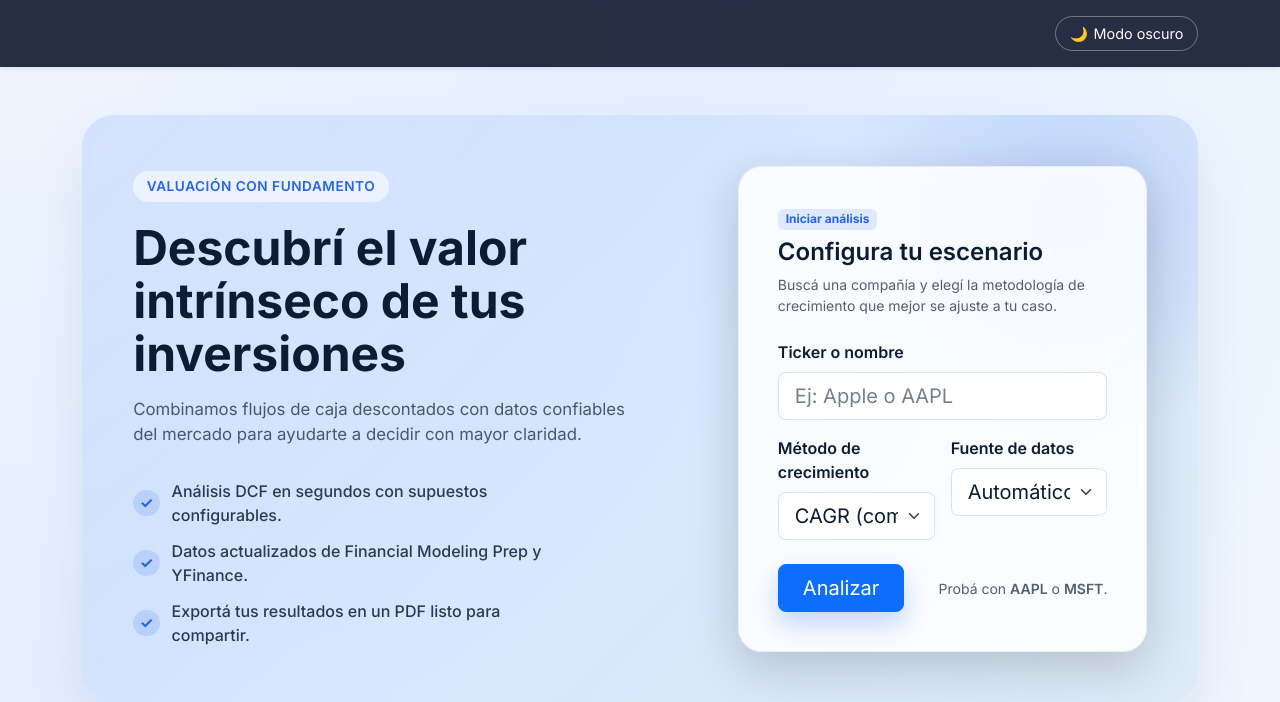
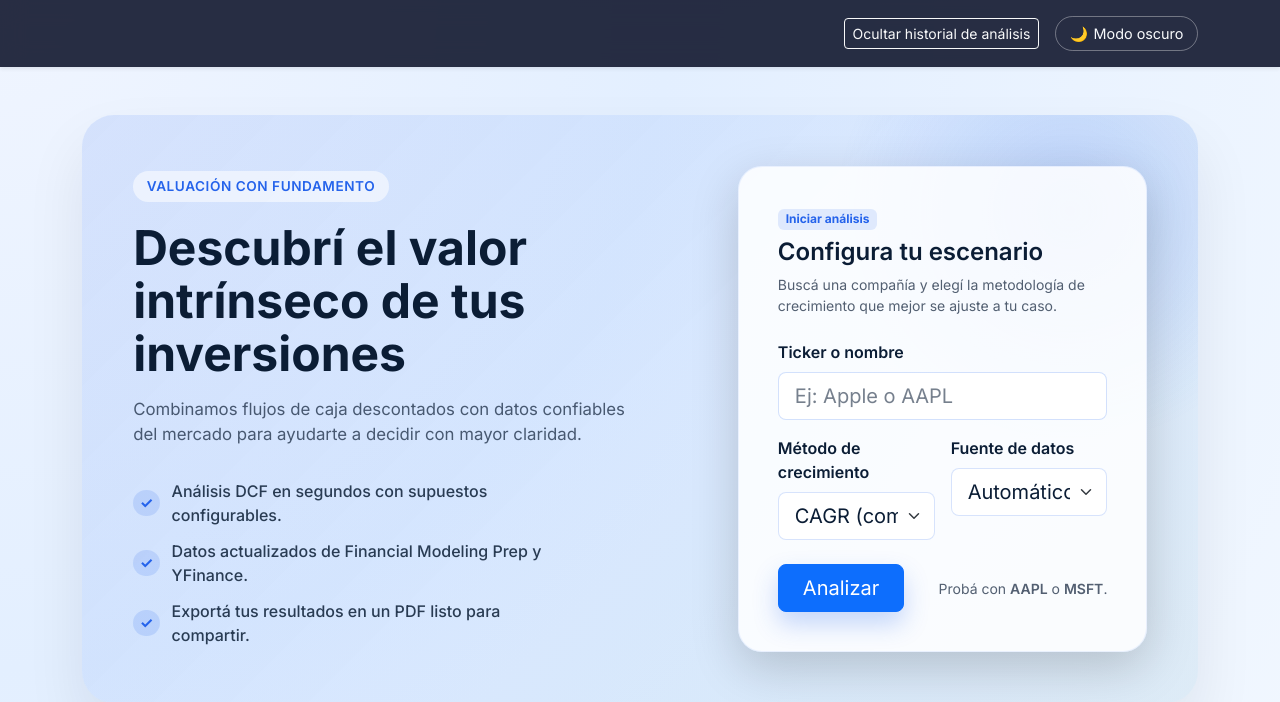
Before and after one commit to nhaugaard55/Proyecto-DCF, a Django app: page / in a window 1280 px wide. Shown: the top 702 px of the page. Run offline with Django 5.2, Linux system fonts and the light colour scheme; data comes from the database, SQL or seed files in the repository.

Commit message:
Mover historial de análisis a la barra de navegación

```diff
--- a/Proyecto_DCF/dcf_app/templates/dcf_app/base.html
+++ b/Proyecto_DCF/dcf_app/templates/dcf_app/base.html
@@ -177,7 +177,8 @@
 </head>
 <body>
     <nav class="navbar navbar-dark glass-nav shadow-sm py-3">
-        <div class="container d-flex justify-content-end">
+        <div class="container d-flex justify-content-end align-items-center gap-3 flex-wrap">
+            {% block nav_actions %}{% endblock %}
             <button type="button" class="theme-toggle-btn" id="theme-toggle" aria-label="Cambiar tema">
                 <span id="theme-toggle-icon" aria-hidden="true">🌙</span>
                 <span id="theme-toggle-text">Modo oscuro</span>
--- a/Proyecto_DCF/dcf_app/templates/dcf_app/index.html
+++ b/Proyecto_DCF/dcf_app/templates/dcf_app/index.html
@@ -1,4 +1,12 @@
 {% extends "dcf_app/base.html" %}
+
+{% block nav_actions %}
+{% if recent_records %}
+<button type="button" class="btn btn-outline-light btn-sm" data-recent-toggle data-open-label="Ocultar historial de análisis" data-closed-label="Historial de análisis" aria-expanded="false">
+    Historial de análisis
+</button>
+{% endif %}
+{% endblock %}
 
 {% block extra_head %}
 <style>
@@ -122,11 +130,6 @@
     }
     .form-card .btn {
         box-shadow: 0 12px 25px rgba(37, 99, 235, 0.25);
-    }
-    .recent-toggle-container {
-        display: flex;
-        justify-content: flex-end;
-        margin-bottom: 0.75rem;
     }
     .recent-section {
         margin-bottom: 3rem;
@@ -641,13 +644,6 @@
 </section>
 
 {% if recent_records %}
-{% if resultado %}
-<div class="recent-toggle-container">
-    <button type="button" class="btn btn-outline-secondary btn-sm" data-recent-toggle data-open-label="Ocultar últimos análisis" data-closed-label="Ver últimos análisis" aria-expanded="false">
-        Ver últimos análisis
-    </button>
-</div>
-{% endif %}
 <section class="recent-section{% if resultado %} d-none{% endif %}" data-recent-container>
     <div class="card soft-card shadow-lg border-0">
         <div class="card-body">
@@ -757,9 +753,7 @@
         </div>
     </div>
 </section>
-{% endif %}
-
-{% if recent_records %}
+
 <div class="modal fade" id="recent-record-modal" tabindex="-1" aria-hidden="true">
     <div class="modal-dialog modal-lg modal-dialog-centered">
         <div class="modal-content soft-card border-0">
@@ -1162,8 +1156,8 @@ function initRecentHistory() {
     }
 
     if (toggleButton && recentPanel) {
-        const closedLabel = (toggleButton.dataset.closedLabel || toggleButton.textContent || "Ver últimos análisis").trim();
-        const openLabel = (toggleButton.dataset.openLabel || "Ocultar últimos análisis").trim();
+        const closedLabel = (toggleButton.dataset.closedLabel || toggleButton.textContent || "Historial de análisis").trim();
+        const openLabel = (toggleButton.dataset.openLabel || "Ocultar historial de análisis").trim();
 
         if (!recentPanel.classList.contains("d-none")) {
             toggleButton.setAttribute("aria-expanded", "true");
```
